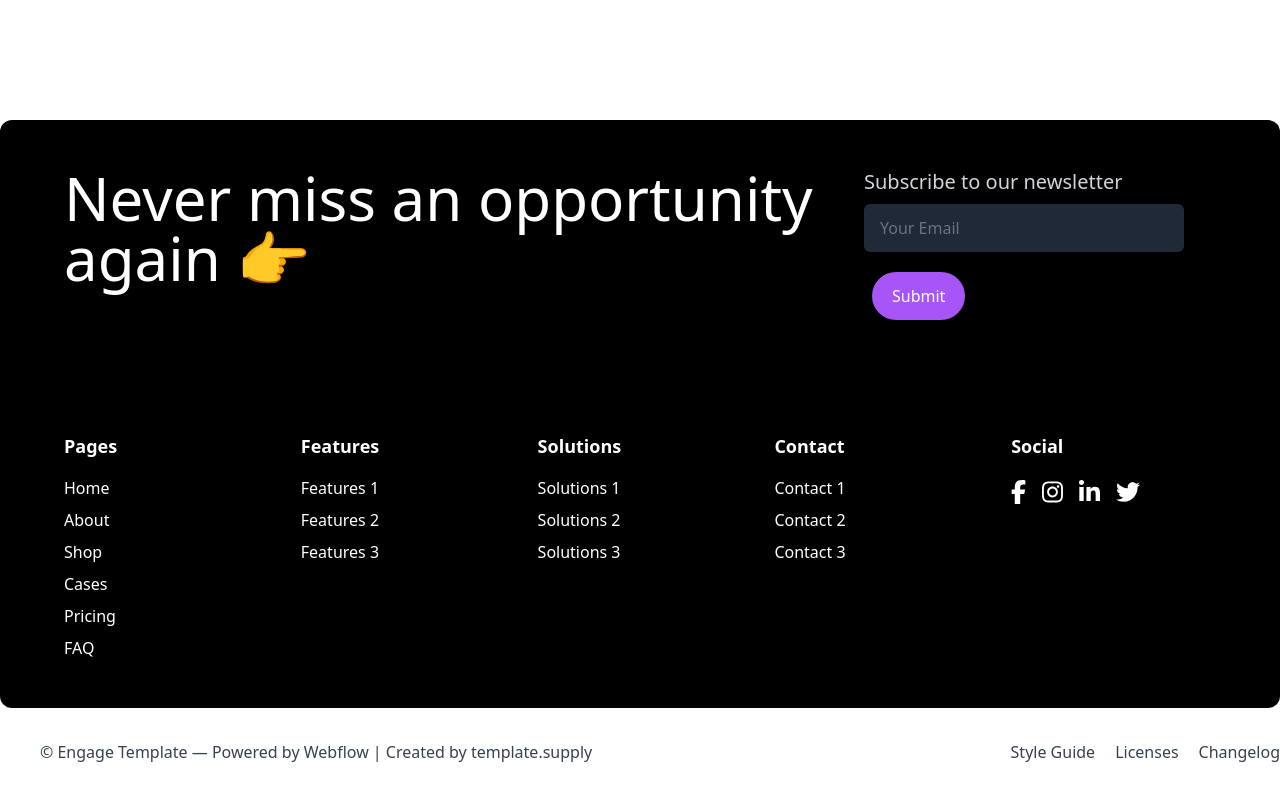
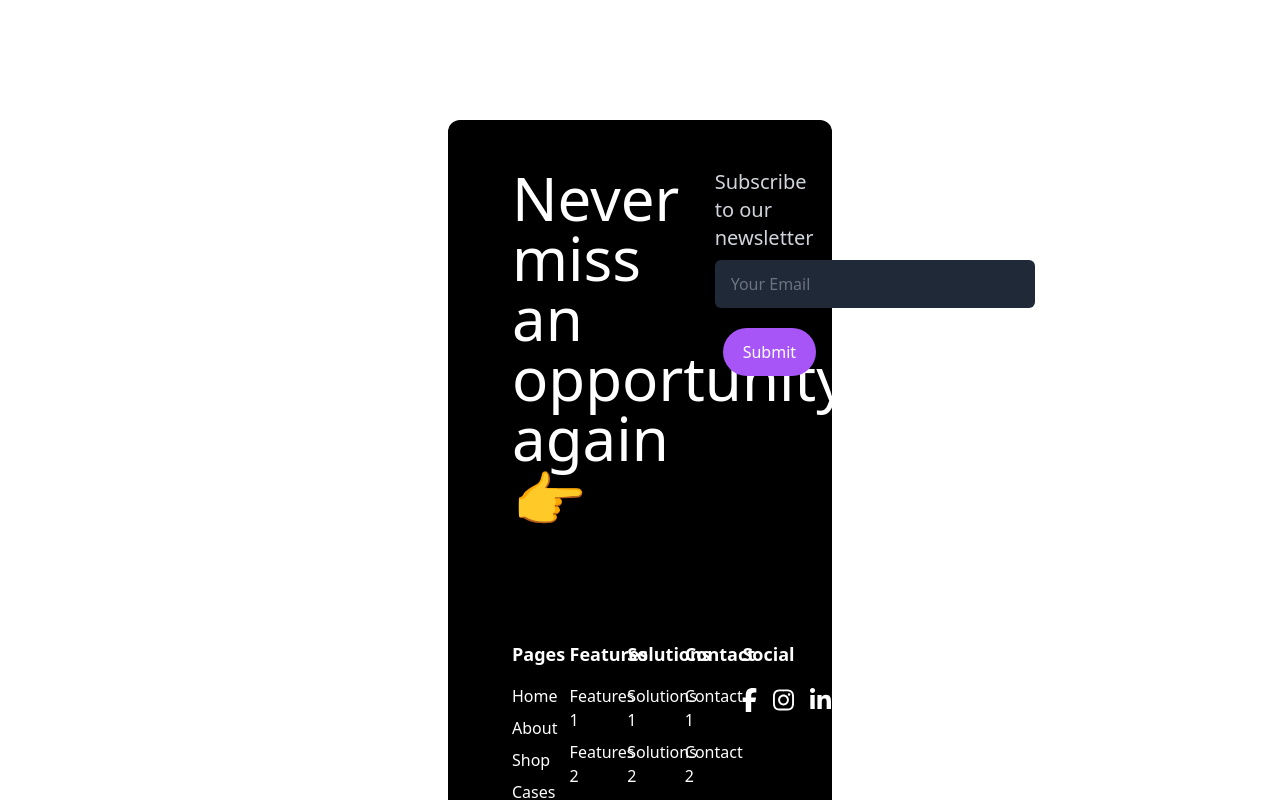
Before and after one commit to Chandan2812/Bigwig_digital, a React (Vite) app: page / in a window 1280 px wide. Shown: the part 1480-2280 px from the top of the page. Built offline with nearby package versions, Linux system fonts and the light colour scheme.

Commit message:
updated footer widht

```diff
--- a/src/components/Footer.tsx
+++ b/src/components/Footer.tsx
@@ -8,7 +8,7 @@ const Footer: React.FC = () => {
     <div className="relative bg-white py-12">
 
       {/* Centered Footer Div */}
-      <div className="relative z-10 mx-auto max-w-7xl px-14 md:px-16 py-12 rounded-xl bg-black text-white">
+      <div className="relative z-10 mx-auto w-96 md:max-w-7xl px-14 md:px-16 py-12 rounded-xl bg-black text-white">
         {/* Top Section */}
         <div className="flex flex-col md:flex-row md:justify-between mb-28">
           {/* Left Section */}
```
